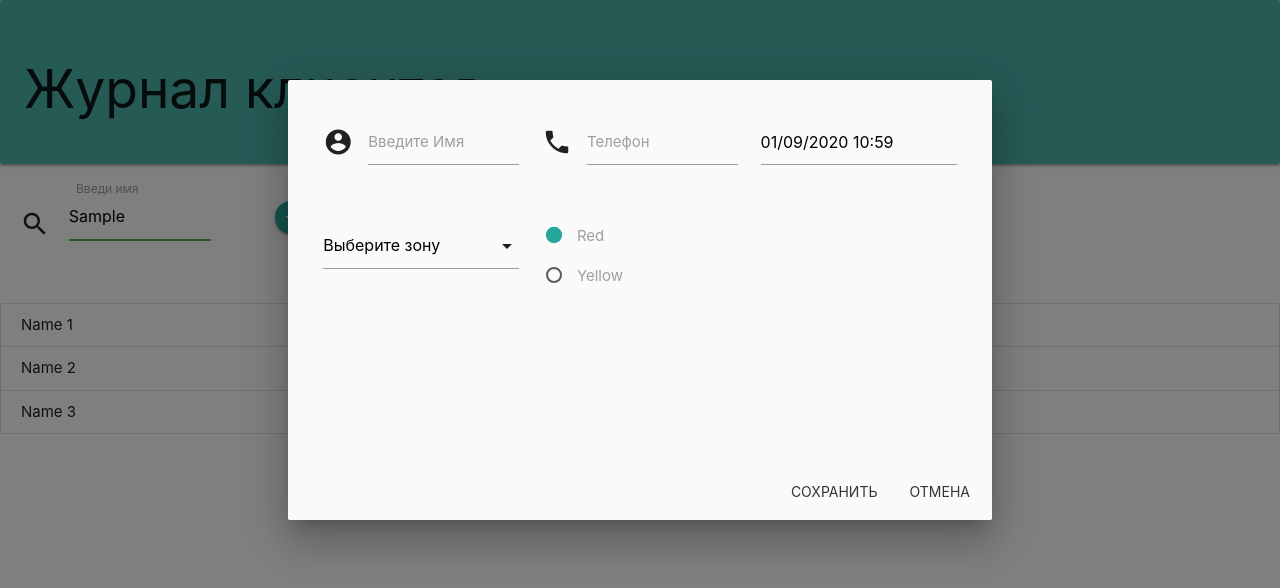
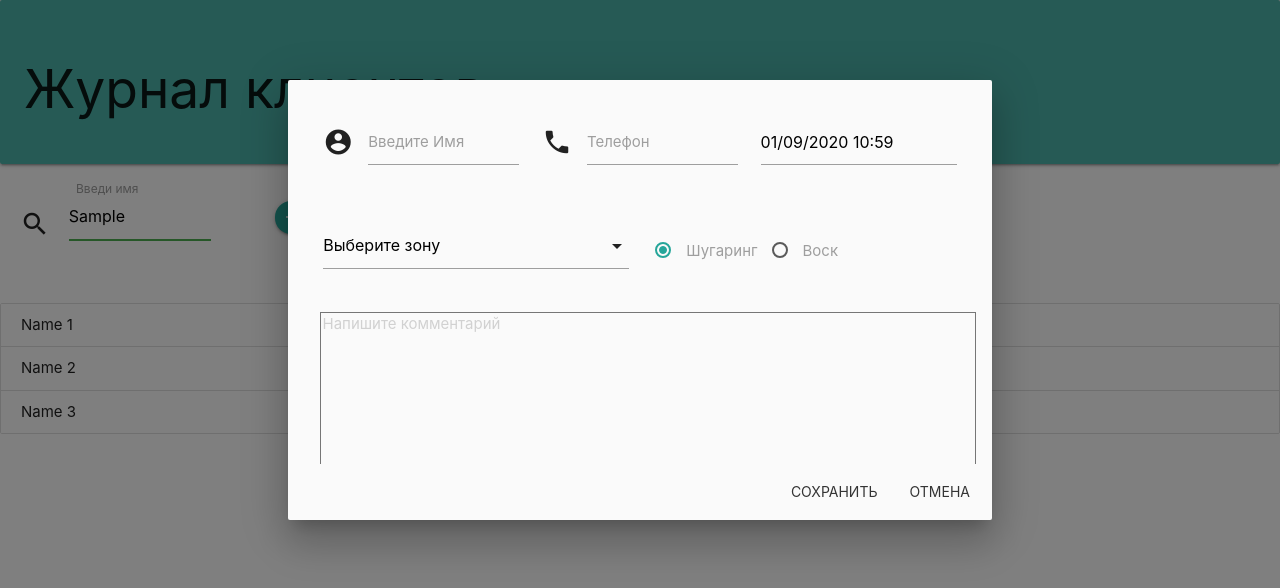
Before and after one commit to vladboldyr/ReactJSNet, a React (Create React App) app: page / in a window 1280 px wide. Both pictures are taken after typing "Sample" into the empty fields and a click on the button "add". Shown: the top 588 px of the page. Built offline with nearby package versions, Linux system fonts and the light colour scheme.

Commit message:
add radio-button and textarea

```diff
--- a/src/components/Modal.css
+++ b/src/components/Modal.css
@@ -5,3 +5,20 @@
 .customModal {
     height: 55%;
 }
+
+.elementsRadioButton {
+    display: flex;
+    justify-content: space-between;
+    align-items: center;
+}
+
+.textArea {
+    resize: none;
+    height: 12rem;
+    margin-left: .5rem;
+}
+
+textArea:focus {
+    border: 2px solid #26a69a !important;
+    outline: 0 none;
+}
--- a/src/components/Modal.js
+++ b/src/components/Modal.js
@@ -21,6 +21,8 @@ class Modal extends Component {
             selectedZone: "Выберите зону",
             zoneList : ["Подмыхи","Руки","Ноги"],
             depilationMethods: ["Шугаринг","Воск"],
+            selectedOptionDepilation: "",
+            text: "Напишите комментарий",
             nameClient: "",
             numberPhon: "",
             zoneSelected: [],
@@ -56,6 +58,14 @@ class Modal extends Component {
     this.setState({numberPhon : e.target.value});
   }
 
+  onChangeText(e) {
+    this.setState({text : e.target.value});
+  }
+
+  onValueChangeDepilation(e){
+      console.log(e.target.value);
+   this.setState({selectedOptionDepilation: e.target.value});
+  }
   componentDidMount() {
     const options = {
        onOpenStart: () => {
@@ -82,6 +92,7 @@ class Modal extends Component {
 
      M.FormSelect.init(this.Select,{});
      M.Modal.init(this.Modal, options);
+     this.setState({selectedOptionDepilation: this.state.depilationMethods[0]});
      this.setState({instanceFormSelect:M.FormSelect.getInstance(this.Select)});
 
   }
@@ -119,8 +130,8 @@ class Modal extends Component {
                         />
                     </div>
                   </div>
-                  <div className="row">
-                    <div className="input-field col s4">
+                  <div className="row elementsRadioButton">
+                    <div className="input-field col s6">
                       <select ref={Select => {this.Select = Select;}} multiple>
                           <option value="" disabled >Выберите зону</option>
                         {
@@ -129,21 +140,24 @@ class Modal extends Component {
                             ))}
                       </select>
                     </div>
-                    <div className="col s4">
-                    <p>
-                    <label>
-                      <input name="group1" type="radio" checked />
-                      <span>Red</span>
-                    </label>
-                  </p>
-                  <p>
-                    <label>
-                      <input name="group1" type="radio" />
-                      <span>Yellow</span>
-                    </label>
-                  </p>
-
+                    <div className="col s6">
+                        {
+                            this.state.depilationMethods.map((method,index) => {
+                                return ( <Fragment key={index}>
+                                                <label>
+                                                    <input className="with-gap" name="groupDepilation" type="radio" value={method}
+                                                           checked={this.state.selectedOptionDepilation === method}
+                                                           onChange={e => this.onValueChangeDepilation(e)}/>
+                                                    <span style={{marginRight:'10px'}}>{method}</span>
+                                                </label>
+                                        </Fragment>
+                                       )
+                            })
+                        }
                     </div>
+                  </div>
+                  <div className="row">
+                      <textarea className="textArea"  placeholder={this.state.text} onChange={event => this.onChangeText(event)}/>
                   </div>
                 </div>
               </div>
```
